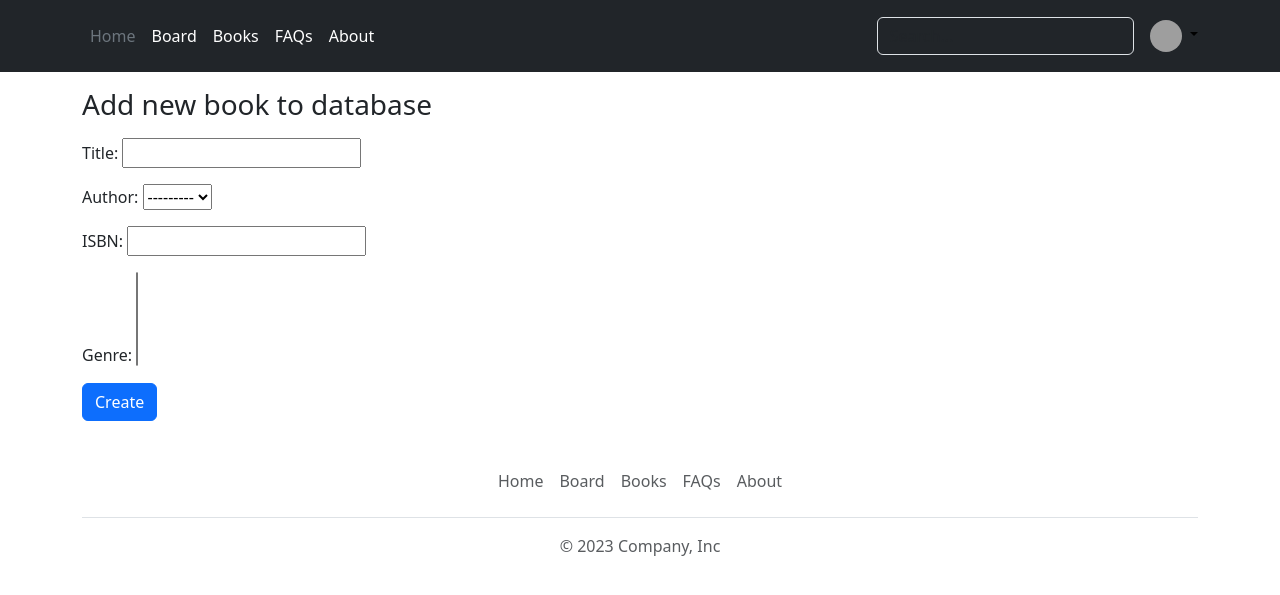
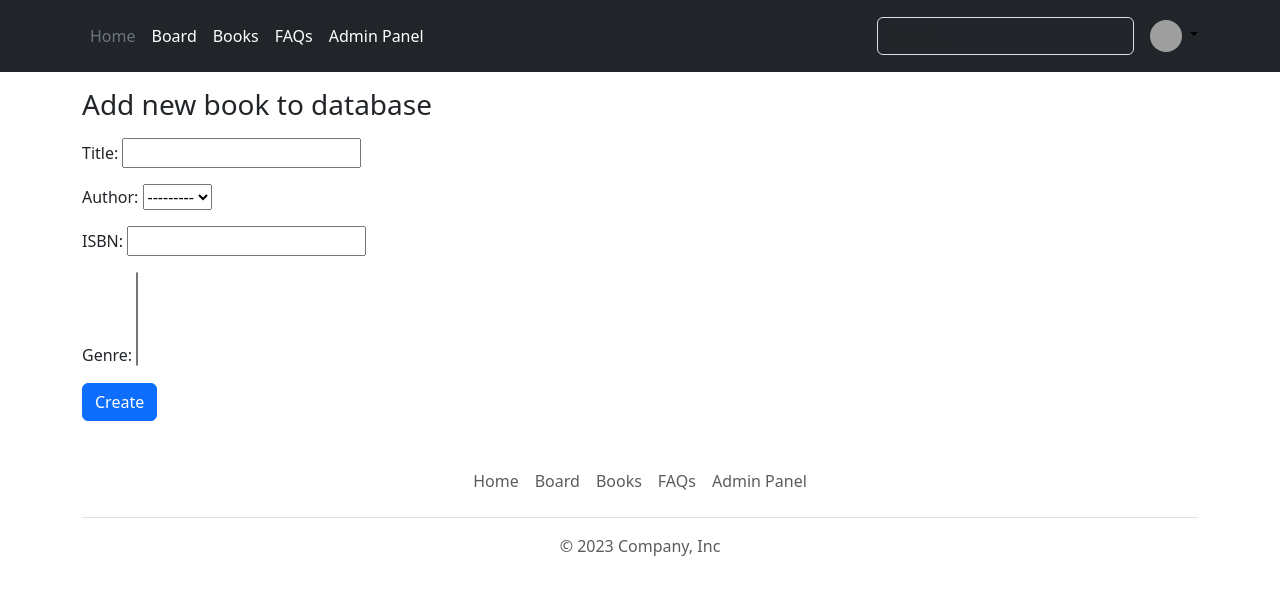
Before and after one commit to kronek1122/Bookshelf_ecommerce, a Django app: page /mybook/create_book/ in a window 1280 px wide. Shown: the top 595 px of the page. Run offline with Django 4.2, Linux system fonts and the light colour scheme; the visitor is signed in with stand-in values (Sample User, id 1); data that the repository does not hold is empty; grey boxes are pictures that could not be loaded.

Commit message:
#1 add Admin Panel hyperlink to base.html

```diff
--- a/templates/base.html
+++ b/templates/base.html
@@ -18,7 +18,7 @@
               <li><a href="#" class="nav-link px-2 text-white">Board</a></li>
               <li><a href="/mybook/books" class="nav-link px-2 text-white">Books</a></li>
               <li><a href="#" class="nav-link px-2 text-white">FAQs</a></li>
-              <li><a href="#" class="nav-link px-2 text-white">About</a></li>
+              <li><a href="/admin" class="nav-link px-2 text-white">Admin Panel</a></li>
             </ul>
 
             <form class="col-12 col-lg-auto mb-3 mb-lg-0 me-lg-3" role="search">
@@ -63,7 +63,7 @@
         <li class="nav-item"><a href="#" class="nav-link px-2 text-body-secondary">Board</a></li>
         <li class="nav-item"><a href="/mybook/books" class="nav-link px-2 text-body-secondary">Books</a></li>
         <li class="nav-item"><a href="#" class="nav-link px-2 text-body-secondary">FAQs</a></li>
-        <li class="nav-item"><a href="#" class="nav-link px-2 text-body-secondary">About</a></li>
+        <li class="nav-item"><a href="/admin" class="nav-link px-2 text-body-secondary">Admin Panel</a></li>
         </ul>
         <p class="text-center text-body-secondary">© 2023 Company, Inc</p>
     </footer>
```
